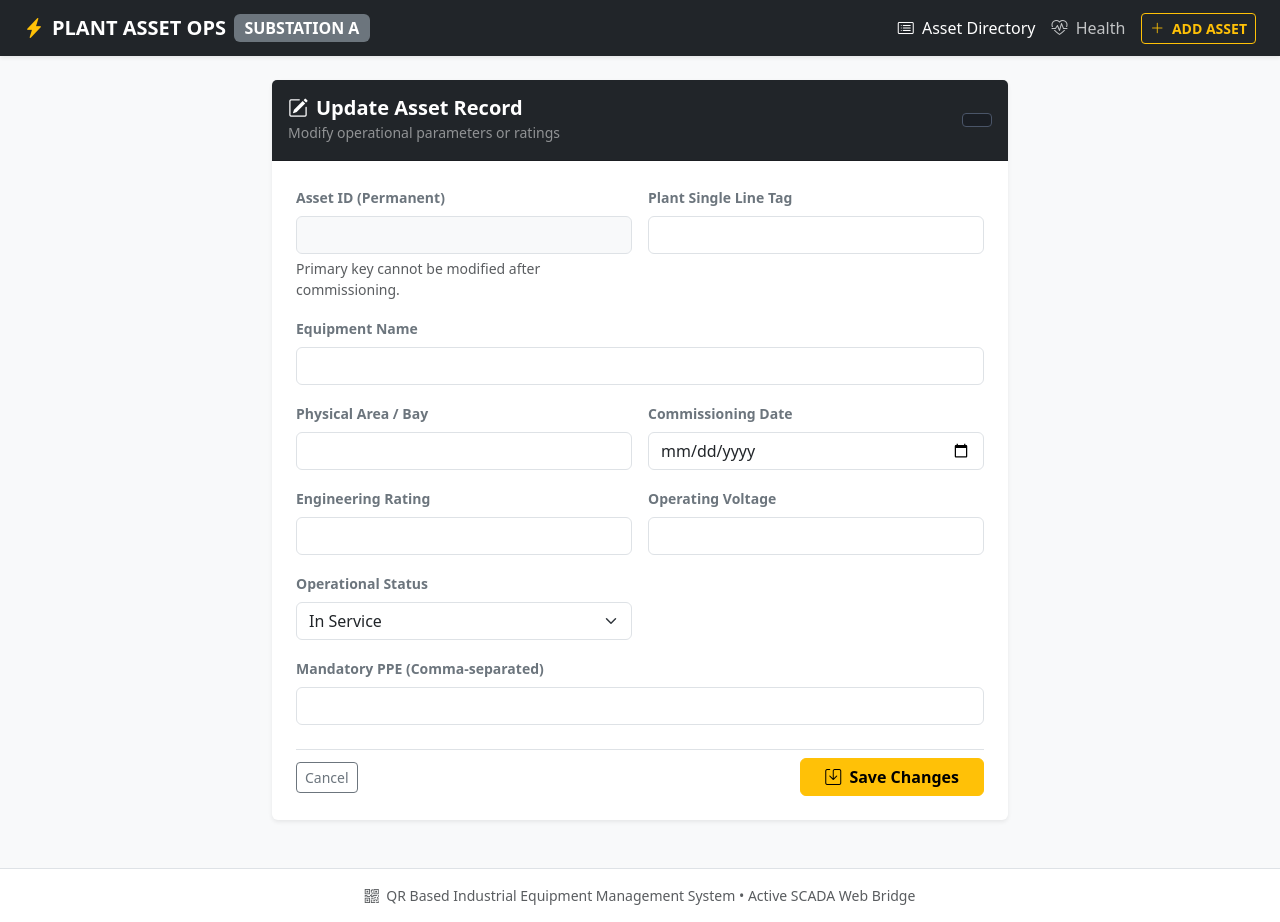
After one commit to gpatel1806/TPS-QR-environment, a Flask app: template templates/edit_equipment.html in a window 1280 px wide. The commit adds this page. Run offline with Flask 3, Linux system fonts and the light colour scheme; the template is opened without the code that fills it, so the values that code supplies are empty.

Commit message:
feat: implement asset update form and edit routing logic

```diff
--- a/app.py
+++ b/app.py
@@ -115,6 +115,27 @@ def create_equipment():
 
     return render_template("new_equipment.html", error_message=error_message)
 
+@app.route("/equipment/<equipment_id>/edit", methods=["GET", "POST"])
+def edit_equipment(equipment_id):
+    equipment = Equipment.query.get_or_404(equipment_id)
+
+    if request.method == "POST":
+        # Mutate existing record fields with incoming form inputs
+        equipment.name = request.form.get("name", "").strip()
+        equipment.tag = request.form.get("tag", "").strip().upper()
+        equipment.area = request.form.get("area", "").strip()
+        equipment.rating = request.form.get("rating", "").strip()
+        equipment.voltage = request.form.get("voltage", "").strip()
+        equipment.status = request.form.get("status", "").strip()
+        equipment.commission_date = request.form.get("commission_date", "").strip()
+        equipment.ppe_required = request.form.get("ppe_required", "").strip()
+
+        # Commit update transaction
+        db.session.commit()
+        return redirect(url_for("get_equipment", equipment_id=equipment.id))
+
+    return render_template("edit_equipment.html", equipment=equipment)
+
 @app.route("/equipment/<equipment_id>")
 def get_equipment(equipment_id):
     # Query database using primary key; trips automatic 404 if record doesn't exist
--- /dev/null
+++ b/templates/edit_equipment.html
@@ -0,0 +1,94 @@
+{% extends "base.html" %}
+
+{% block title %}
+Edit {{ equipment.name }} | Plant Ops
+{% endblock %}
+
+{% block content %}
+<div class="row justify-content-center">
+    <div class="col-lg-8 col-md-10 col-12">
+        <div class="card shadow-sm border-0 mb-4">
+            <div class="card-header bg-dark text-white py-3 d-flex justify-content-between align-items-center">
+                <div>
+                    <h5 class="mb-0 fw-bold"><i class="bi bi-pencil-square me-2"></i>Update Asset Record</h5>
+                    <span class="small text-white-50">Modify operational parameters or ratings</span>
+                </div>
+                <div class="asset-tag-plate">{{ equipment.id }}</div>
+            </div>
+
+            <div class="card-body p-4">
+                <form method="POST" action="/equipment/{{ equipment.id }}/edit">
+                    <div class="row g-3">
+                        <!-- Asset ID (Read-only / Immutable) -->
+                        <div class="col-md-6">
+                            <label class="form-label fw-bold small text-secondary">Asset ID (Permanent)</label>
+                            <input type="text" class="form-control bg-light" value="{{ equipment.id }}" disabled>
+                            <div class="form-text small">Primary key cannot be modified after commissioning.</div>
+                        </div>
+
+                        <!-- Plant Tag -->
+                        <div class="col-md-6">
+                            <label class="form-label fw-bold small text-secondary">Plant Single Line Tag</label>
+                            <input type="text" name="tag" class="form-control" value="{{ equipment.tag }}" required>
+                        </div>
+
+                        <!-- Equipment Name -->
+                        <div class="col-12">
+                            <label class="form-label fw-bold small text-secondary">Equipment Name</label>
+                            <input type="text" name="name" class="form-control" value="{{ equipment.name }}" required>
+                        </div>
+
+                        <!-- Area -->
+                        <div class="col-md-6">
+                            <label class="form-label fw-bold small text-secondary">Physical Area / Bay</label>
+                            <input type="text" name="area" class="form-control" value="{{ equipment.area }}" required>
+                        </div>
+
+                        <!-- Commission Date -->
+                        <div class="col-md-6">
+                            <label class="form-label fw-bold small text-secondary">Commissioning Date</label>
+                            <input type="date" name="commission_date" class="form-control" value="{{ equipment.commission_date }}" required>
+                        </div>
+
+                        <!-- Engineering Rating -->
+                        <div class="col-md-6">
+                            <label class="form-label fw-bold small text-secondary">Engineering Rating</label>
+                            <input type="text" name="rating" class="form-control" value="{{ equipment.rating }}" required>
+                        </div>
+
+                        <!-- Operating Voltage -->
+                        <div class="col-md-6">
+                            <label class="form-label fw-bold small text-secondary">Operating Voltage</label>
+                            <input type="text" name="voltage" class="form-control" value="{{ equipment.voltage }}" required>
+                        </div>
+
+                        <!-- Operational Status -->
+                        <div class="col-md-6">
+                            <label class="form-label fw-bold small text-secondary">Operational Status</label>
+                            <select name="status" class="form-select" required>
+                                <option value="In Service" {% if equipment.status == "In Service" %}selected{% endif %}>In Service</option>
+                                <option value="Standby" {% if equipment.status == "Standby" %}selected{% endif %}>Standby</option>
+                                <option value="Under Maintenance" {% if equipment.status == "Under Maintenance" %}selected{% endif %}>Under Maintenance</option>
+                                <option value="Breakdown" {% if equipment.status == "Breakdown" %}selected{% endif %}>Breakdown / Tripped</option>
+                            </select>
+                        </div>
+
+                        <!-- Mandatory PPE -->
+                        <div class="col-12">
+                            <label class="form-label fw-bold small text-secondary">Mandatory PPE (Comma-separated)</label>
+                            <input type="text" name="ppe_required" class="form-control" value="{{ equipment.ppe_required }}" required>
+                        </div>
+                    </div>
+
+                    <div class="d-flex justify-content-between align-items-center mt-4 pt-2 border-top">
+                        <a href="/equipment/{{ equipment.id }}" class="btn btn-outline-secondary btn-sm">Cancel</a>
+                        <button type="submit" class="btn btn-warning fw-semibold px-4">
+                            <i class="bi bi-save me-1"></i> Save Changes
+                        </button>
+                    </div>
+                </form>
+            </div>
+        </div>
+    </div>
+</div>
+{% endblock %}
```
Also changed, not shown: templates/equipment.html (+9 -5 lines).
